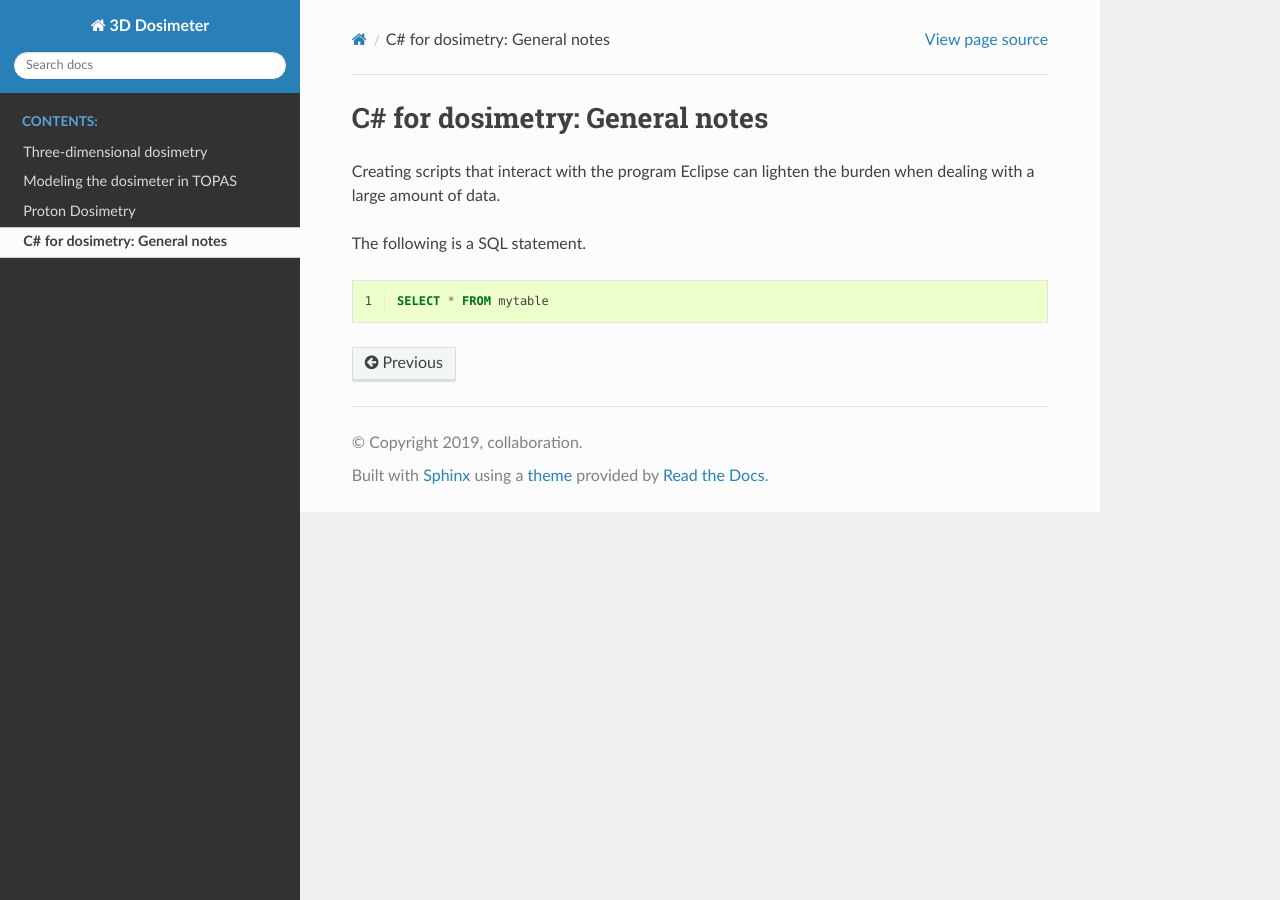
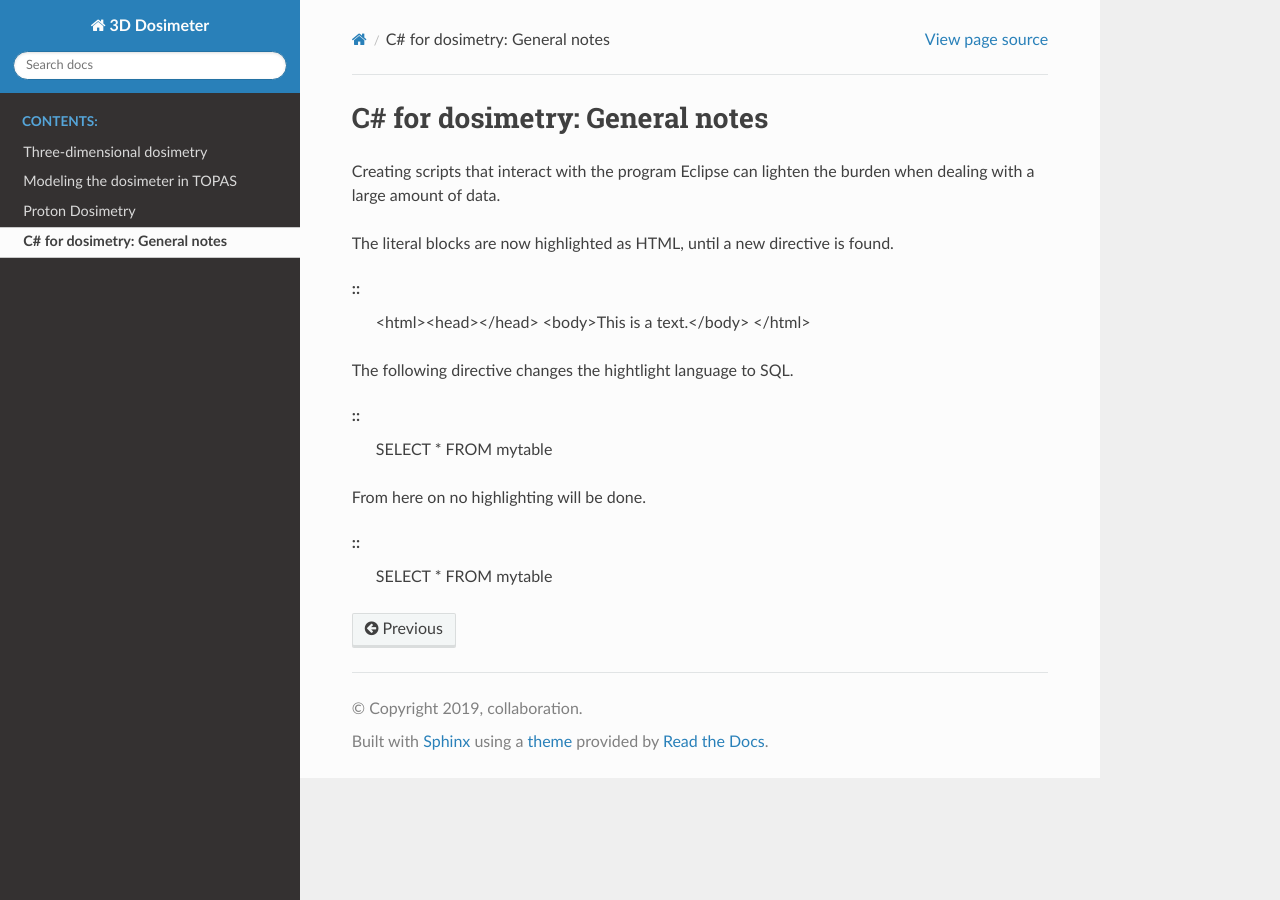
Before and after one commit to liavaldetaro/3d_dosimeter_DCPT, a Sphinx documentation site: the page built from docs/guide-csharp.rst, in a window 1280 px wide. Built offline with Sphinx 7.4.7 and the Read the Docs theme 2.0.0, drawn with Linux system fonts in a browser that asks for light colours; formulas are drawn with MathJax 3.

Commit message:
Update guide-csharp.rst

```diff
--- a/docs/guide-csharp.rst
+++ b/docs/guide-csharp.rst
@@ -4,9 +4,25 @@ C# for dosimetry: General notes
 
 Creating scripts that interact with the program Eclipse can lighten the burden when dealing with a large amount of data.
 
-The following is a SQL statement.
+.. highlight:: html
 
-.. code-block:: sql
-   :linenos:
+The literal blocks are now highlighted as HTML, until a new directive is found.
 
+::
+   <html><head></head>
+   <body>This is a text.</body>
+   </html>
+
+The following directive changes the hightlight language to SQL.
+
+.. highlight:: sql
+
+::
    SELECT * FROM mytable
+
+.. highlight:: none
+
+From here on no highlighting will be done.
+
+::
+   SELECT * FROM mytable
```
